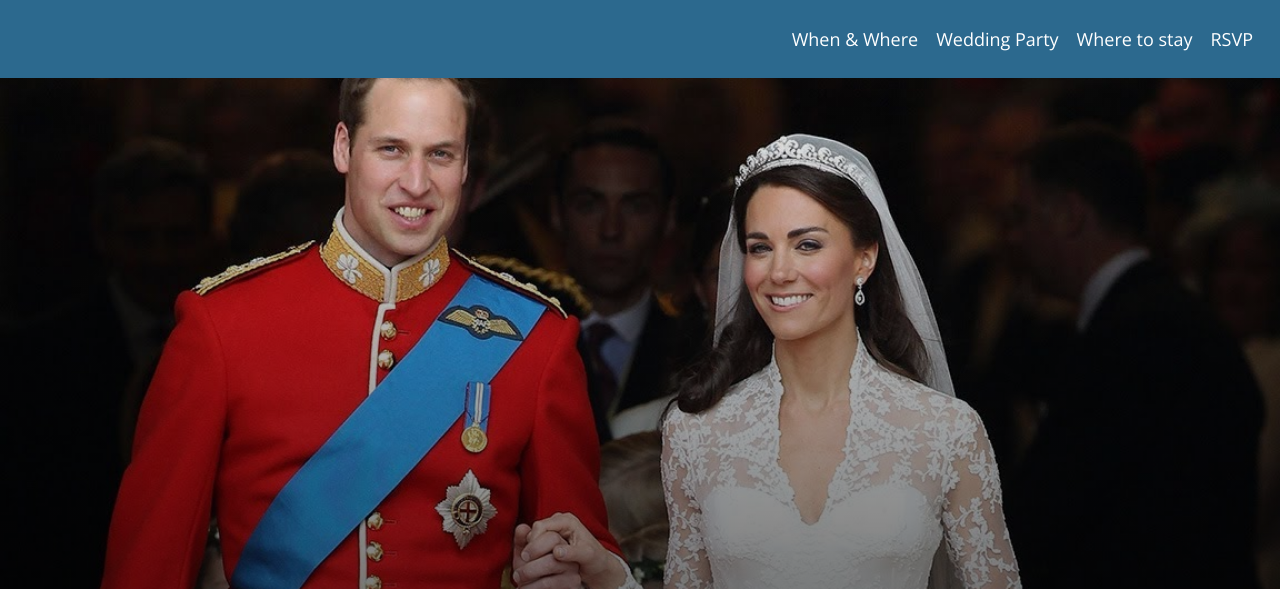
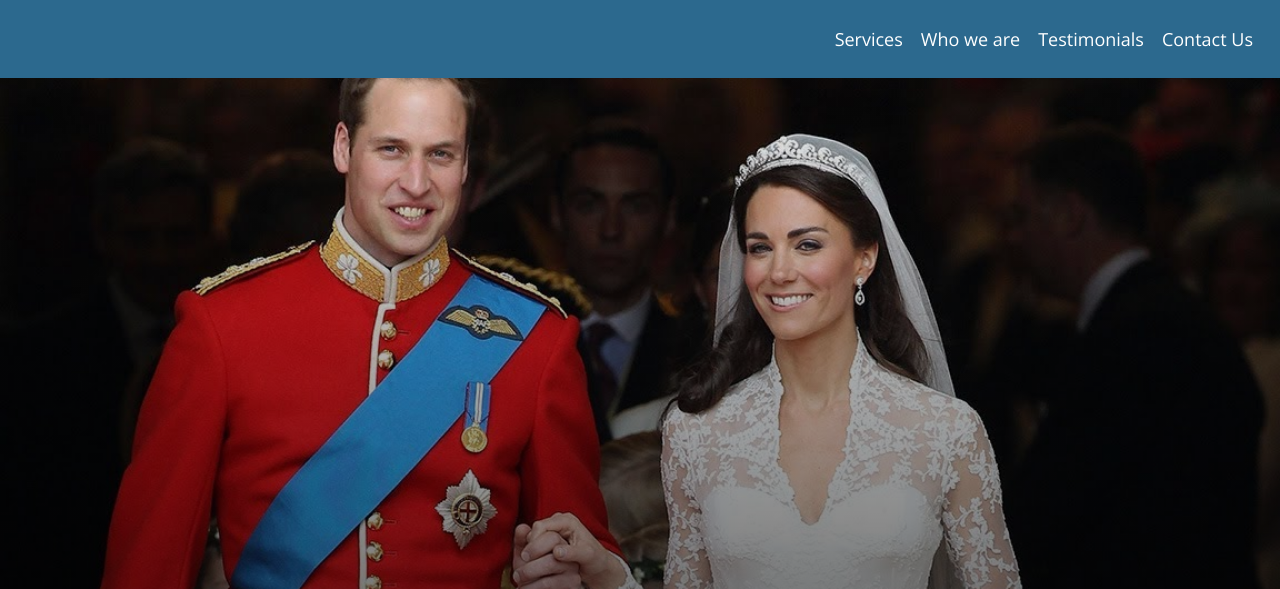
Before and after one commit to antmbraun/catandspouse, a website: page index.html in a window 1280 px wide. Shown: the top 589 px of the page. Drawn offline with nearby package versions, Linux system fonts and the light colour scheme; files that its build step writes are made by us from their sources.

Commit message:
change page title

```diff
--- a/index.html
+++ b/index.html
@@ -17,15 +17,15 @@
 					<div class="bar3"></div>
 				</a>
 				<div id="main-menu">
-					<a href="#brick2">When & Where</a>
-					<a href="#brick3">Wedding Party</a>
-					<a href="#brick4">Where to stay</a>
-					<a href="#brick5">RSVP</a>
+					<a href="#brick2">Services</a>
+					<a href="#brick3">Who we are</a>
+					<a href="#brick4">Testimonials</a>
+					<a href="#brick5">Contact Us</a>
 				</div>
 			</div>
 			<div id="brick1">
 				<div id="branding">
-					<h1>Catherine & David</h1>
+					<h1>The Drop Shop</h1>
 				</div>
 				<!-- <img src="http://dropshop.hu/upload/article_files/128/_MG_7743.JPG"> -->
 				<span id="chevron"></span>
```
